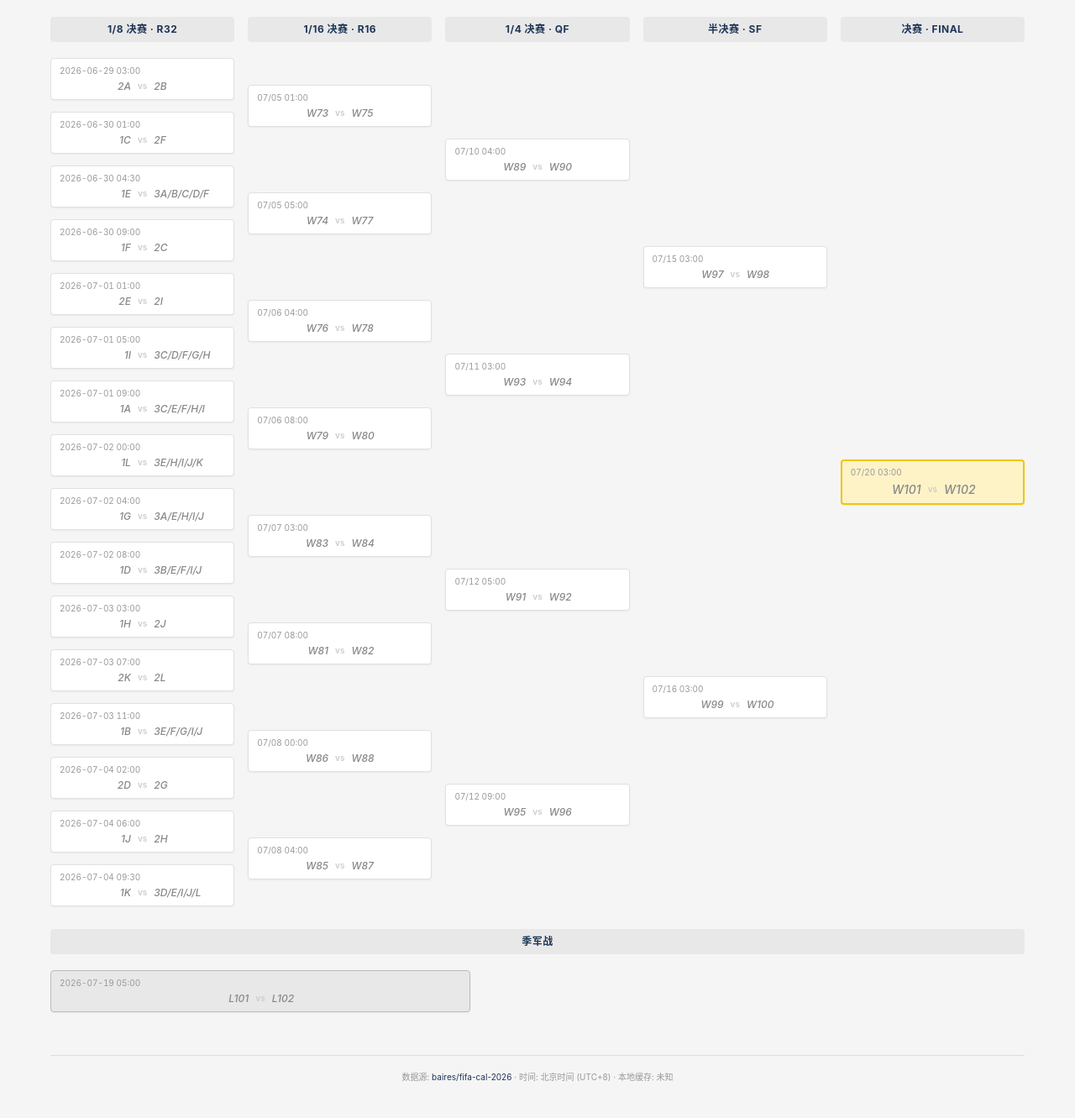
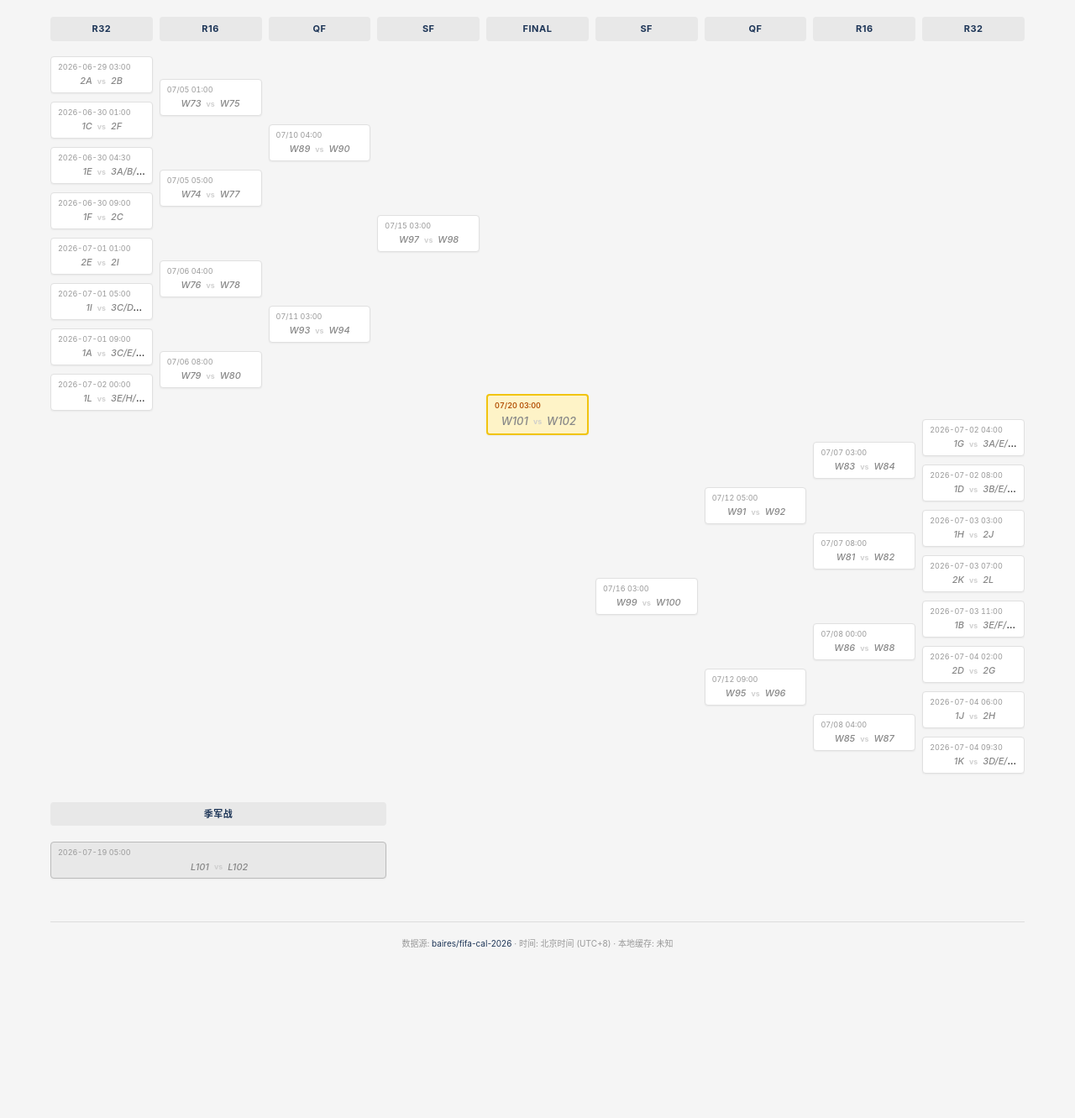
Before and after one commit to tjqiulu/2026worldCupCoverage, a Flask app: page / in a window 1280 px wide. Shown: the part 156-1487 px from the top of the page at 84% size. After the commit the page ends 1284 px from the top, so only its background shows below. Run offline with Flask 3, Linux system fonts and the light colour scheme.

Commit message:
feat(2026worldCup): mirror layout for bracket view (AGE Plan 005)
User feedback: still likes Bing's bracket better. This plan converts
the single-row 5-col layout to a 9-col mirror converging on Final.

Key insight during analysis: R16's 'W73 vs W75' placeholders are EXPLICIT
pairing signals - W73 = R32-1 winner, W75 = R32-3 winner. This lets us
reverse-engineer the entire bracket tree from data alone (no hardcoded
FIFA bracket map needed).

Layout:
- 9 columns: R32-top | R16-top | QF-top | SF-top | Final | SF-bot |
  QF-bot | R16-bot | R32-bot
- 16 rows: top half 1-8, bottom half 9-16
- Row spans: R32=1, R16=2, QF=4, SF=8, Final=16
- Final spans full height (centered across both halves)
- Third place match in single column below

Connecting lines:
- Subtle 4px horizontal pseudo-elements on each card (::before/::after)
- Hide outer edges (col-1 has no left, col-9 has no right, Final has neither)
- No SVG, no elbow pattern - 'dotted hint' visual for MVP

Data:
- src/data/bracket_pairings.py: parse W## -> R32 position, derive full tree
  (r16_to_r32, qf_to_r16, sf_to_qf, final_to_sf)
- Used by Python tests; JS duplicates the algorithm at render time

Tests:
- tests/test_bracket_pairings.py: 14 new cases
  - Unit: parse_w_number, derive_r32_to_r16
  - Integration: full pairing structure on real baires data
  - Verifies R32 pos 1 = '2A vs 2B' (the actual first match in bracket)
  - Verifies R16-1 = R32-1 + R32-3 (from W73 vs W75)

Verified:
- 92/92 pytest pass (was 68, +24)
- JS syntax OK (node --check)
- All 4 endpoints 200 OK
- 9-col layout simulated, R32/R16 positions verified

Closes Plan 005.

```diff
--- a/2026worldCupCoverage/src/static/css/main.css
+++ b/2026worldCupCoverage/src/static/css/main.css
@@ -267,23 +267,23 @@
     display: block;
 }
 
-/* Bracket grid */
+/* Bracket grid (Plan 005: 9-column mirror layout) */
 .bracket-wrapper {
     overflow-x: auto;
     padding-bottom: 8px;
 }
 
-.bracket-labels {
+.bracket-labels-mirror {
     display: grid;
-    grid-template-columns: repeat(5, minmax(150px, 1fr));
-    gap: 0 16px;
+    grid-template-columns: repeat(9, minmax(90px, 1fr));
+    gap: 0 8px;
     padding: 0 0 8px;
-    min-width: 750px;
+    min-width: 950px;
 }
 
-.bracket-labels .label {
+.bracket-labels-mirror .label {
     text-align: center;
-    font-size: 12px;
+    font-size: 11px;
     font-weight: 700;
     color: #1D3557;
     text-transform: uppercase;
@@ -293,27 +293,28 @@
     border-radius: 4px;
 }
 
-.bracket {
+.bracket-mirror {
     display: grid;
-    grid-template-columns: repeat(5, minmax(150px, 1fr));
-    grid-auto-rows: 56px;
-    gap: 8px 16px;
-    min-width: 750px;
+    grid-template-columns: repeat(9, minmax(90px, 1fr));
+    grid-template-rows: repeat(16, 48px);
+    gap: 6px 8px;
+    min-width: 950px;
     padding: 8px 0;
 }
 
 .bracket-card {
+    position: relative;
     background: white;
     border: 1px solid #e0e0e0;
     border-radius: 4px;
-    padding: 6px 10px;
+    padding: 5px 8px;
     display: flex;
     flex-direction: column;
     justify-content: center;
-    font-size: 12px;
+    font-size: 11px;
     box-shadow: 0 1px 2px rgba(0, 0, 0, 0.05);
     align-self: center;
-    min-height: 50px;
+    min-height: 44px;
     overflow: hidden;
 }
 
@@ -321,22 +322,56 @@
     box-shadow: 0 2px 6px rgba(0, 0, 0, 0.12);
     transform: translateY(-1px);
     transition: box-shadow 0.15s, transform 0.15s;
+    z-index: 1;
+}
+
+/* Subtle horizontal connecting lines between columns */
+.bracket-card::after,
+.bracket-card::before {
+    content: '';
+    position: absolute;
+    top: 50%;
+    width: 4px;
+    height: 1px;
+    background: #bbb;
+}
+
+.bracket-card::after {
+    right: -4px;
+}
+
+.bracket-card::before {
+    left: -4px;
+}
+
+/* Hide outer edges (no neighbor) */
+.bracket-card.col-1::before,
+.bracket-card.col-9::after,
+.bracket-card.final::before,
+.bracket-card.final::after,
+.bracket-card.third::before,
+.bracket-card.third::after {
+    display: none;
 }
 
 .bracket-card .bc-date {
     color: #999;
-    font-size: 10px;
+    font-size: 9px;
     margin-bottom: 2px;
     font-variant-numeric: tabular-nums;
+    white-space: nowrap;
+    overflow: hidden;
+    text-overflow: ellipsis;
 }
 
 .bracket-card .bc-teams {
     display: flex;
     justify-content: space-between;
     align-items: center;
-    gap: 6px;
+    gap: 4px;
     font-weight: 600;
     color: #222;
+    font-size: 11px;
 }
 
 .bracket-card .bc-team {
@@ -344,6 +379,7 @@
     overflow: hidden;
     text-overflow: ellipsis;
     white-space: nowrap;
+    min-width: 0;
 }
 
 .bracket-card .bc-team.home {
@@ -352,28 +388,29 @@
 
 .bracket-card .bc-vs {
     color: #ccc;
-    font-size: 10px;
+    font-size: 9px;
     padding: 0 2px;
     flex-shrink: 0;
 }
 
 .bracket-card .bc-venue {
-    color: #aaa;
-    font-size: 10px;
-    margin-top: 2px;
-    overflow: hidden;
-    text-overflow: ellipsis;
-    white-space: nowrap;
+    display: none;  /* too narrow in mirror layout */
 }
 
 .bracket-card.final {
     background: #FEF3C7;
     border-color: #F1C40F;
     border-width: 2px;
+    font-weight: 700;
 }
 
 .bracket-card.final .bc-teams {
-    font-size: 14px;
+    font-size: 13px;
+}
+
+.bracket-card.final .bc-date {
+    color: #B45309;
+    font-weight: 600;
 }
 
 .bracket-card.third {
@@ -383,11 +420,11 @@
 
 .bracket-single-col {
     display: grid;
-    grid-template-columns: minmax(300px, 500px);
-    grid-auto-rows: 56px;
+    grid-template-columns: minmax(200px, 400px);
+    grid-auto-rows: 50px;
     gap: 8px;
     margin-top: 8px;
-    min-width: 300px;
+    min-width: 200px;
 }
 
 .bracket-single-col .bracket-card {
--- a/2026worldCupCoverage/src/static/js/main.js
+++ b/2026worldCupCoverage/src/static/js/main.js
@@ -173,7 +173,7 @@
     }
 }
 
-// === Plan 003: Tabs + Bracket ===
+// === Plan 003 (updated by Plan 005): Tabs + Mirror Bracket ===
 
 const STAGE_LABELS = {
     r32: '1/8 决赛 · R32',
@@ -184,23 +184,14 @@
     third: '季军战',
 };
 
-// Row span for each stage in the bracket grid (R32 row count = 16)
-// R32 = 1, R16 = 2, QF = 4, SF = 8, Final = 16
-const STAGE_ROW_SPAN = { r32: 1, r16: 2, qf: 4, sf: 8, final: 16 };
-
 function renderBracket(matches) {
     if (!matches.length) {
         bracketContainer.innerHTML = '<p class="empty">暂无淘汰赛数据</p>';
         return;
     }
 
-    const stages = {
-        r32: [],
-        r16: [],
-        qf: [],
-        sf: [],
-        final: [],
-    };
+    // Collect and sort by stage
+    const stages = { r32: [], r16: [], qf: [], sf: [], final: [] };
     const third = [];
     for (const m of matches) {
         if (m.stage in stages) stages[m.stage].push(m);
@@ -211,37 +202,72 @@
     }
     third.sort((a, b) => a.date_utc.localeCompare(b.date_utc));
 
-    const stageOrder = ['r32', 'r16', 'qf', 'sf', 'final'];
+    // Split halves: 8 R32 top, 8 R32 bottom; 4 R16 top, 4 R16 bottom; etc.
+    // Top half: rows 1-8, Bottom half: rows 9-16
+    const r32Top = stages.r32.slice(0, 8);
+    const r32Bot = stages.r32.slice(8, 16);
+    const r16Top = stages.r16.slice(0, 4);
+    const r16Bot = stages.r16.slice(4, 8);
+    const qfTop = stages.qf.slice(0, 2);
+    const qfBot = stages.qf.slice(2, 4);
+    const sfTop = stages.sf[0] || null;
+    const sfBot = stages.sf[1] || null;
+    const finalMatch = stages.final[0] || null;
 
     let html = '<div class="bracket-wrapper">';
 
-    // Column labels
-    html += '<div class="bracket-labels">';
-    for (const stage of stageOrder) {
-        html += `<div class="label">${escapeHtml(STAGE_LABELS[stage])}</div>`;
+    // Column labels: 9 columns (mirror)
+    const labelTexts = ['R32', 'R16', 'QF', 'SF', 'Final', 'SF', 'QF', 'R16', 'R32'];
+    html += '<div class="bracket-labels-mirror">';
+    for (const l of labelTexts) {
+        html += `<div class="label">${escapeHtml(l)}</div>`;
     }
     html += '</div>';
 
-    // Bracket grid
-    html += '<div class="bracket">';
-    for (const stage of stageOrder) {
-        const ms = stages[stage];
-        const rowSpan = STAGE_ROW_SPAN[stage];
-        ms.forEach((m, i) => {
-            const rowStart = i * rowSpan + 1;
-            html += renderBracketCard(m, stage, rowStart, rowSpan);
-        });
+    // 9-column mirror grid (16 rows total)
+    html += '<div class="bracket-mirror">';
+
+    // Top half (rows 1-8)
+    r32Top.forEach((m, i) => {
+        html += renderMirrorCard(m, 'r32', 1, i + 1, 1);
+    });
+    r16Top.forEach((m, i) => {
+        html += renderMirrorCard(m, 'r16', 2, i * 2 + 1, 2);
+    });
+    qfTop.forEach((m, i) => {
+        html += renderMirrorCard(m, 'qf', 3, i * 4 + 1, 4);
+    });
+    if (sfTop) {
+        html += renderMirrorCard(sfTop, 'sf', 4, 1, 8);
     }
+    // Center: Final (rows 1-16, full height)
+    if (finalMatch) {
+        html += renderMirrorCard(finalMatch, 'final', 5, 1, 16);
+    }
+    // Bottom half (rows 9-16)
+    if (sfBot) {
+        html += renderMirrorCard(sfBot, 'sf', 6, 9, 8);
+    }
+    qfBot.forEach((m, i) => {
+        html += renderMirrorCard(m, 'qf', 7, 9 + i * 4, 4);
+    });
+    r16Bot.forEach((m, i) => {
+        html += renderMirrorCard(m, 'r16', 8, 9 + i * 2, 2);
+    });
+    r32Bot.forEach((m, i) => {
+        html += renderMirrorCard(m, 'r32', 9, 9 + i, 1);
+    });
+
     html += '</div>';
 
-    // Third place match (single column)
+    // Third place match (single column below mirror)
     if (third.length) {
-        html += '<div class="bracket-labels" style="margin-top: 16px;">';
-        html += `<div class="label" style="grid-column: 1 / -1;">${escapeHtml(STAGE_LABELS.third)}</div>`;
+        html += '<div class="bracket-labels-mirror" style="margin-top: 24px; grid-template-columns: minmax(200px, 400px);">';
+        html += `<div class="label">${escapeHtml(STAGE_LABELS.third)}</div>`;
         html += '</div>';
         html += '<div class="bracket-single-col">';
         third.forEach(m => {
-            html += renderBracketCard(m, 'third', 1, 1);
+            html += renderMirrorCard(m, 'third', 1, 1, 1);
         });
         html += '</div>';
     }
@@ -250,7 +276,7 @@
     bracketContainer.innerHTML = html;
 }
 
-function renderBracketCard(m, stage, rowStart, rowSpan) {
+function renderMirrorCard(m, stage, col, row, span) {
     const time = beijingTimeStr(m.date_utc);
     const date = beijingDateStr(m.date_utc);
     const venue = m.venue?.name || '';
@@ -258,8 +284,11 @@
     const awayTitle = m.away?.name || '?';
     // For R32 use full date, for later rounds use shorter "7/04" format
     const dateLabel = stage === 'r32' || stage === 'third' ? date : date.substring(5).replace('-', '/');
-    return `<div class="bracket-card ${stage}" style="grid-row: ${rowStart} / span ${rowSpan};"
-                data-id="${escapeHtml(m.match_id)}" title="${escapeHtml(homeTitle + ' vs ' + awayTitle + ' · ' + date + ' ' + time + ' · ' + venue)}">
+    const colClass = `col-${col}`;
+    return `<div class="bracket-card ${stage} ${colClass}"
+                style="grid-column: ${col}; grid-row: ${row} / span ${span};"
+                data-id="${escapeHtml(m.match_id)}"
+                title="${escapeHtml(homeTitle + ' vs ' + awayTitle + ' · ' + date + ' ' + time + ' · ' + venue)}">
         <div class="bc-date">${escapeHtml(dateLabel)} ${escapeHtml(time)}</div>
         <div class="bc-teams">
             <div class="bc-team home">${renderTeamName(m.home, 'home')}</div>
```
Also changed, not shown: 2026worldCupCoverage/docs/plans/005-bracket-mirror.md (added, +109 -0 lines), 2026worldCupCoverage/src/data/bracket_pairings.py (added, +121 -0 lines), 2026worldCupCoverage/tests/test_bracket_pairings.py (added, +119 -0 lines).
